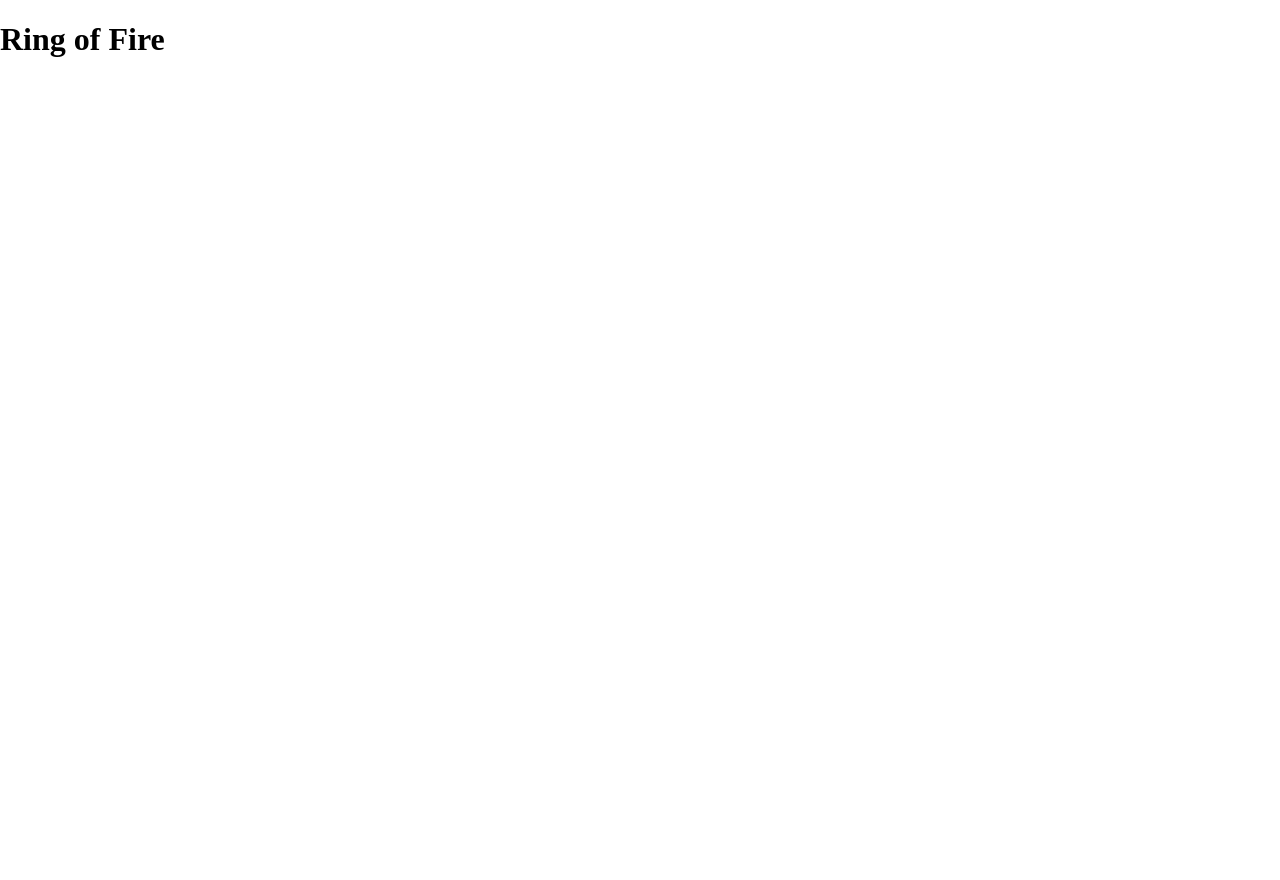
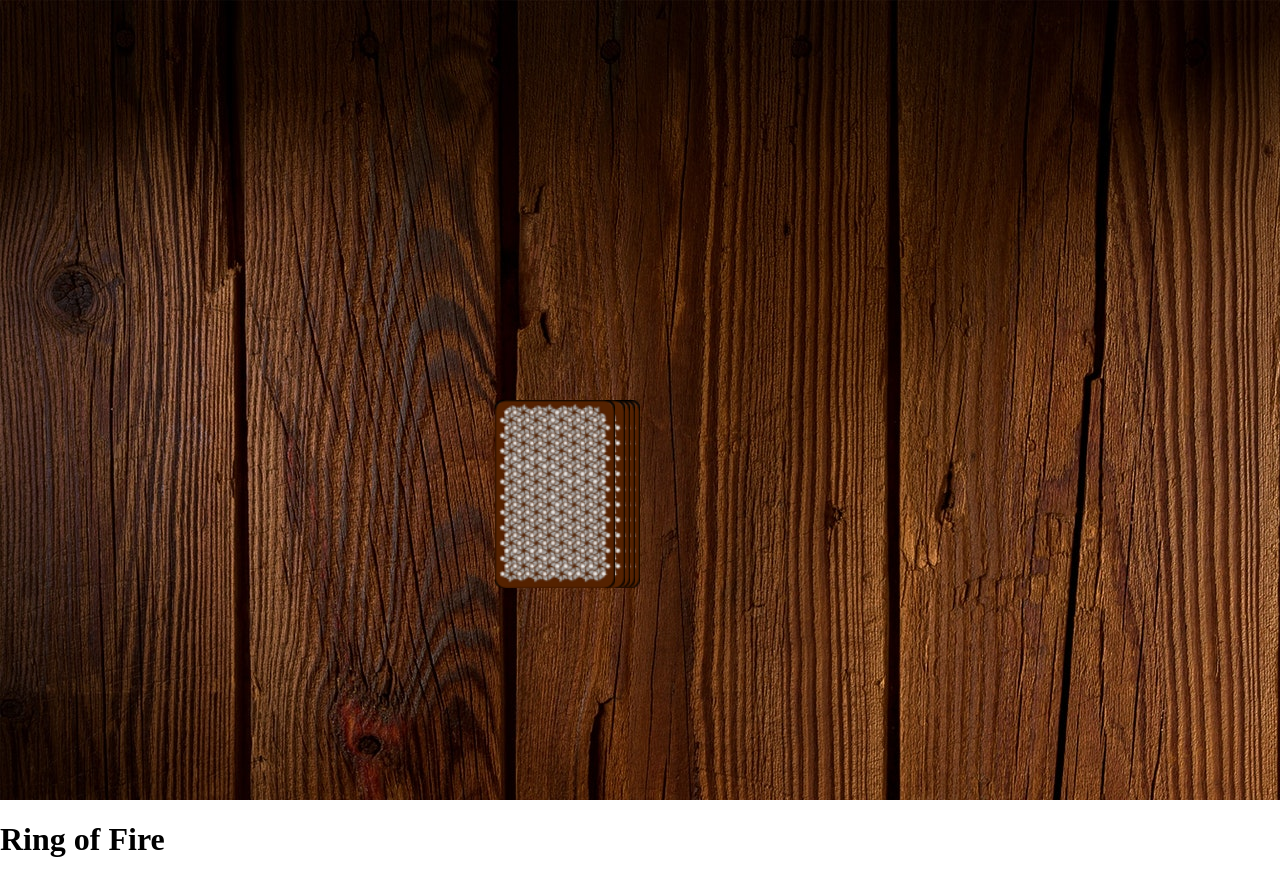
Before and after one commit to misterreihmaehn/ringoffire, an Angular app: page /game in a window 1280 px wide. Before the commit this address led to /. Before the commit the page ends 800 px from the top, so only its background shows below. Built offline with nearby package versions, Linux system fonts and the light colour scheme.

Commit message:
Card animate as uncovering

```diff
--- a/src/app/app-routing.module.ts
+++ b/src/app/app-routing.module.ts
@@ -1,9 +1,12 @@
 import { NgModule } from '@angular/core';
 import { RouterModule, Routes } from '@angular/router';
+
 import { StartScreenComponent } from './start-screen/start-screen.component';
+import { GameComponent } from './game/game.component';
 
 const routes: Routes = [
   { path: '', component: StartScreenComponent },
+  { path: 'game', component: GameComponent }
 ];
 
 @NgModule({
--- a/src/app/game/game.component.html
+++ b/src/app/game/game.component.html
@@ -1 +1,9 @@
-<p>game works!</p>
+<div class="field">
+
+    <div class="card-stack">
+        <img *ngFor="let c of [0, 1, 2, 3]; let i = index;" [ngStyle]="{'right.px': i * 5}" src="/assets/img/cards/card_cover.png">
+        <img (click)="takeCard()" [class.pick-card]="pickCardAnimation" class="top-card" style="right: 25px" src="/assets/img/cards/card_cover.png">
+
+    </div>
+
+</div>
--- a/src/app/game/game.component.scss
+++ b/src/app/game/game.component.scss
@@ -0,0 +1,30 @@
+.field {
+    width: 100vw;
+    height: 100vh;
+    max-width: 100%;
+    background-image: url('/assets/img/gameboard.jpg');
+    display: flex;
+    justify-content: center;
+    align-items: center;
+}
+
+.card-stack {
+    position: relative;
+    img {
+        position: absolute;
+        width: 120px;
+    }
+}
+
+.top-card {
+    cursor: pointer;
+    transition: all 225ms ease-in-out;
+    &:hover {
+        transform: scale(1.25) translateY(-10px);
+    }
+}
+
+.pick-card {
+    transition: all 125ms ease-in-out;
+    transform: scale(1.5) !important;
+}
--- a/src/app/game/game.component.ts
+++ b/src/app/game/game.component.ts
@@ -6,10 +6,16 @@
   styleUrls: ['./game.component.scss']
 })
 export class GameComponent implements OnInit {
+  pickCardAnimation = false;
 
   constructor() { }
 
   ngOnInit(): void {
   }
 
+  takeCard() {
+    this.pickCardAnimation = true;
+  }
+
+
 }
--- a/src/app/start-screen/start-screen.component.html
+++ b/src/app/start-screen/start-screen.component.html
@@ -5,3 +5,4 @@
         <img (click)="newGame()" src="assets/img/startbutton.png">
     </div>
 </div>
+<!---->
--- a/src/app/start-screen/start-screen.component.ts
+++ b/src/app/start-screen/start-screen.component.ts
@@ -1,4 +1,5 @@
 import { Component, OnInit } from '@angular/core';
+import { Router } from '@angular/router';
 
 @Component({
   selector: 'app-start-screen',
@@ -15,6 +16,7 @@
 newGame() {
   //startGame
   this.router.navigateByUrl('/game');
+
 }
 
 
```
Also changed, not shown: src/assets/img/gameboard.jpg (added).
